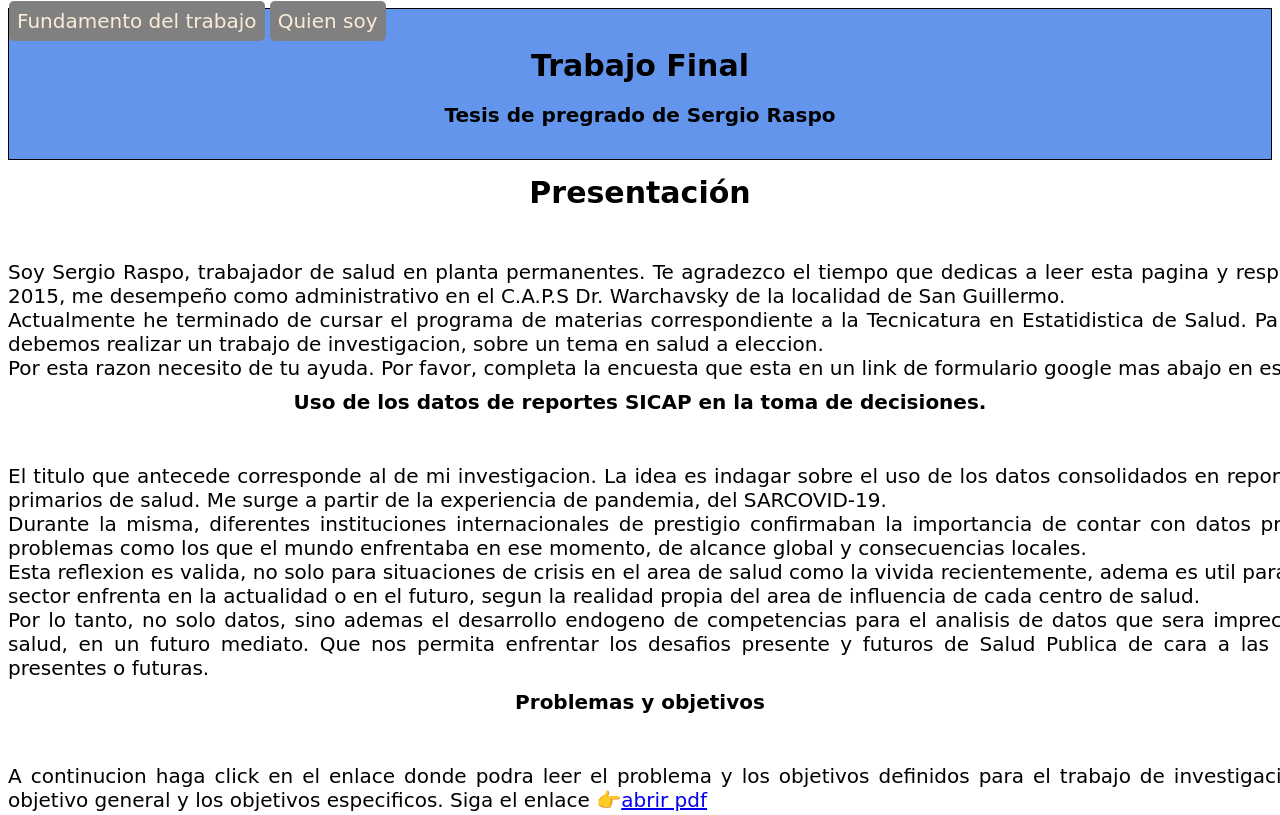
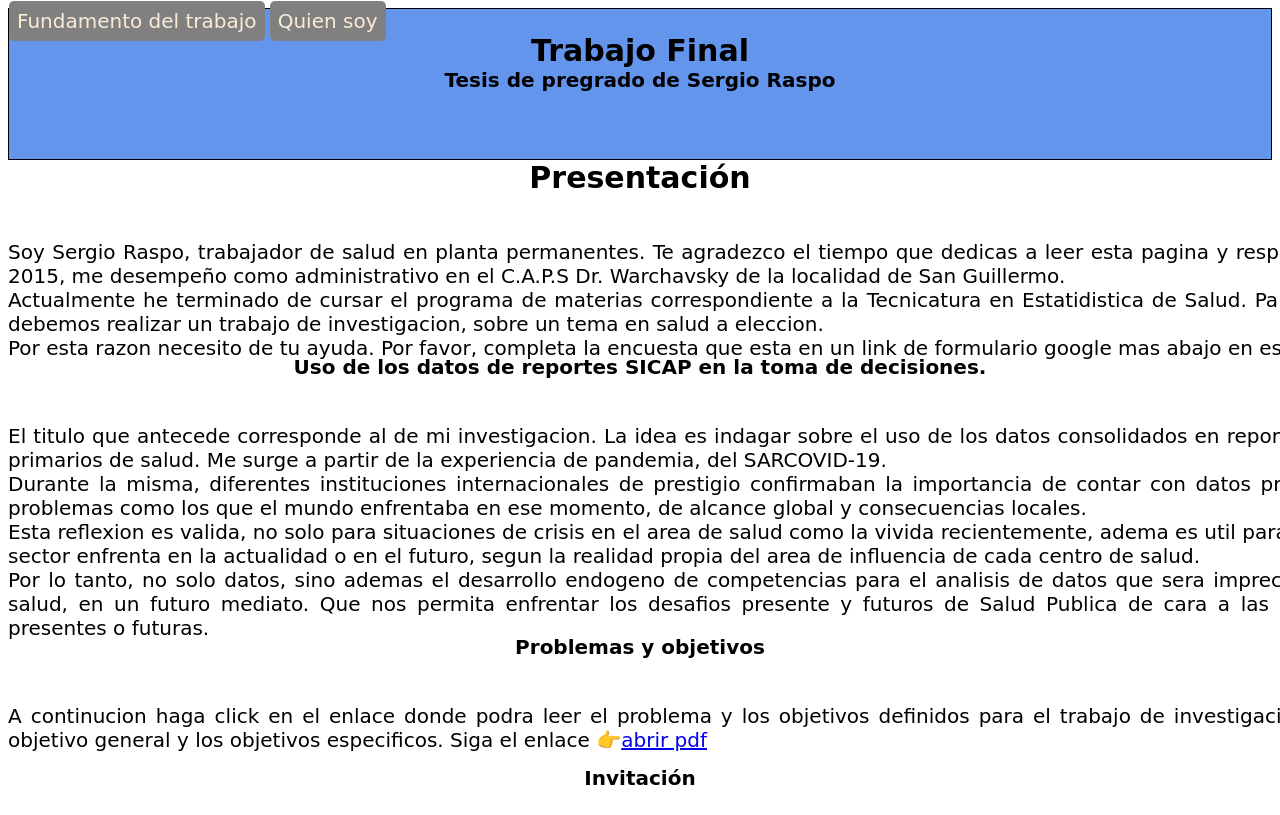
Before and after one commit to sergioraspo/webencuesta, a plain HTML site: page index.html in a window 1280 px wide. Shown: the top 815 px of the page. Drawn offline with Linux system fonts and the light colour scheme; a web font is replaced by a local one.

Commit message:
prueba 43

```diff
--- a/style/estilo.css
+++ b/style/estilo.css
@@ -10,7 +10,7 @@ header{
 h1{
     color: black;
     font-size: 30px;
-    padding: 15px 50px 5px;
+    padding: 0px;
     margin: 0;
     text-align: center;
     font-family: 'Playpen Sans', cursive;
@@ -19,7 +19,7 @@ h2{
     color: black;
     font-family: 'Playpen Sans', cursive;
     font-size: 20px;
-    padding: 15px 50px 5px;
+    padding: 0px;
     margin: 0;
     text-align: center;
     }
```
Also changed, not shown: index.html (+1 -0 lines).
